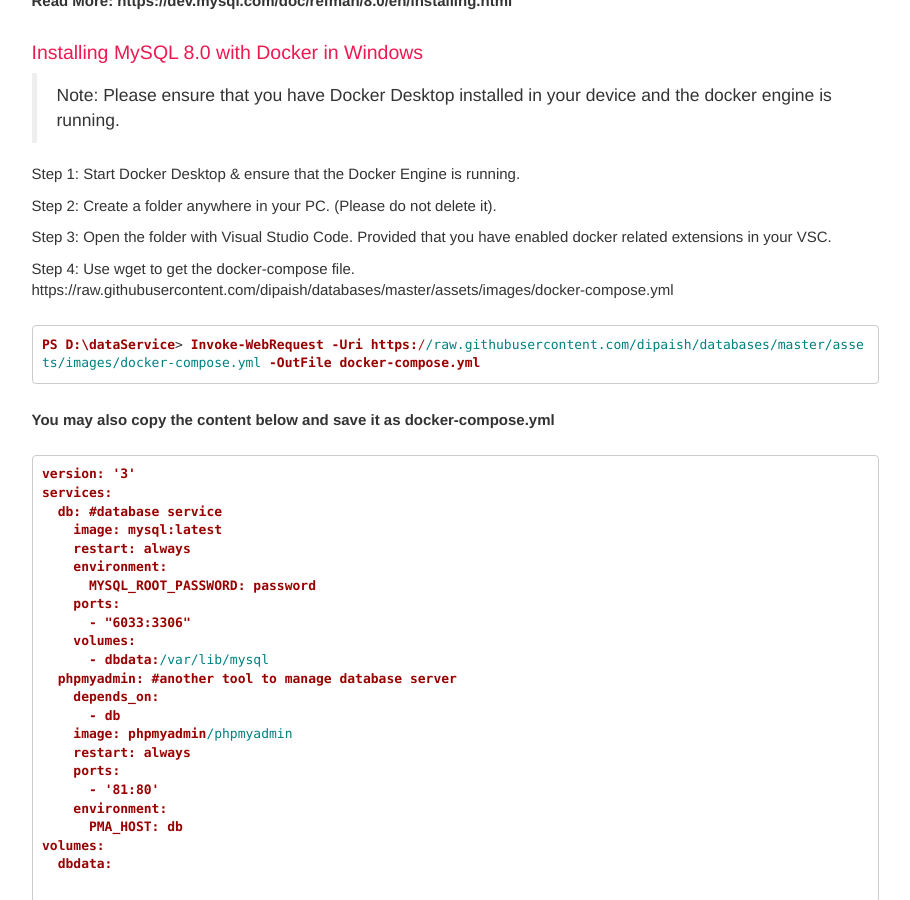
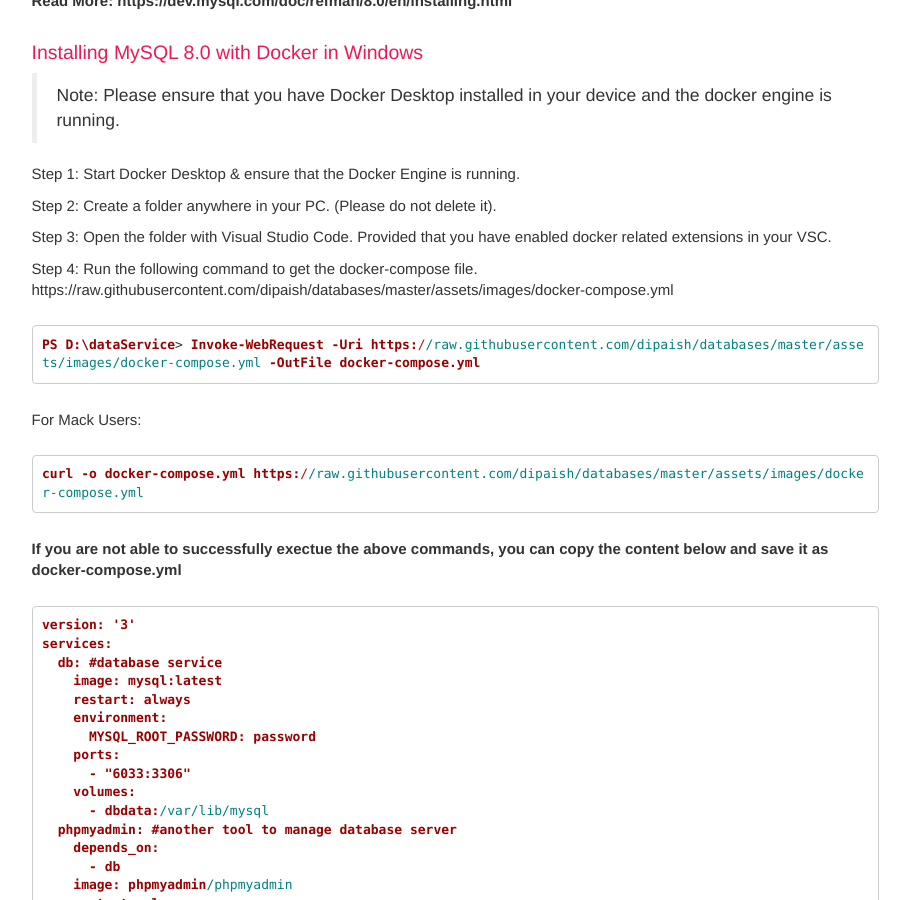
Before and after one commit to dipaish/databases, a Jekyll site: the page built from index.md, in a window 1280 px wide and 900 px high, scrolled down 1118 px. Shown: the whole window, without its empty margins (331-1241 px from the left). Built offline with Jekyll 4.4.1, drawn with Linux system fonts in a browser that asks for light colours; our own code applies the rules of GitHub Pages for plain Markdown files; comment, search, counter and statistics services are not loaded.

Commit message:
minor changes

````diff
--- a/index.md
+++ b/index.md
@@ -44,12 +44,19 @@ Step 2: Create a folder anywhere in your PC. (Please do not delete it).
 Step 3: Open the folder with Visual Studio Code. Provided that you have enabled
 docker related extensions in your VSC.
 
-Step 4: Use wget to get the docker-compose file. https://raw.githubusercontent.com/dipaish/databases/master/assets/images/docker-compose.yml
+Step 4: Run the following command to get the docker-compose file. https://raw.githubusercontent.com/dipaish/databases/master/assets/images/docker-compose.yml
 
 ```ps
 PS D:\dataService> Invoke-WebRequest -Uri https://raw.githubusercontent.com/dipaish/databases/master/assets/images/docker-compose.yml -OutFile docker-compose.yml
 ```
-**You may also copy the content below and save it as docker-compose.yml**
+
+For Mack Users:
+
+```ps
+curl -o docker-compose.yml https://raw.githubusercontent.com/dipaish/databases/master/assets/images/docker-compose.yml
+```
+
+**If you are not able to successfully exectue the above commands, you can copy the content below and save it as docker-compose.yml**
 
 ```ps
 version: '3'
````
